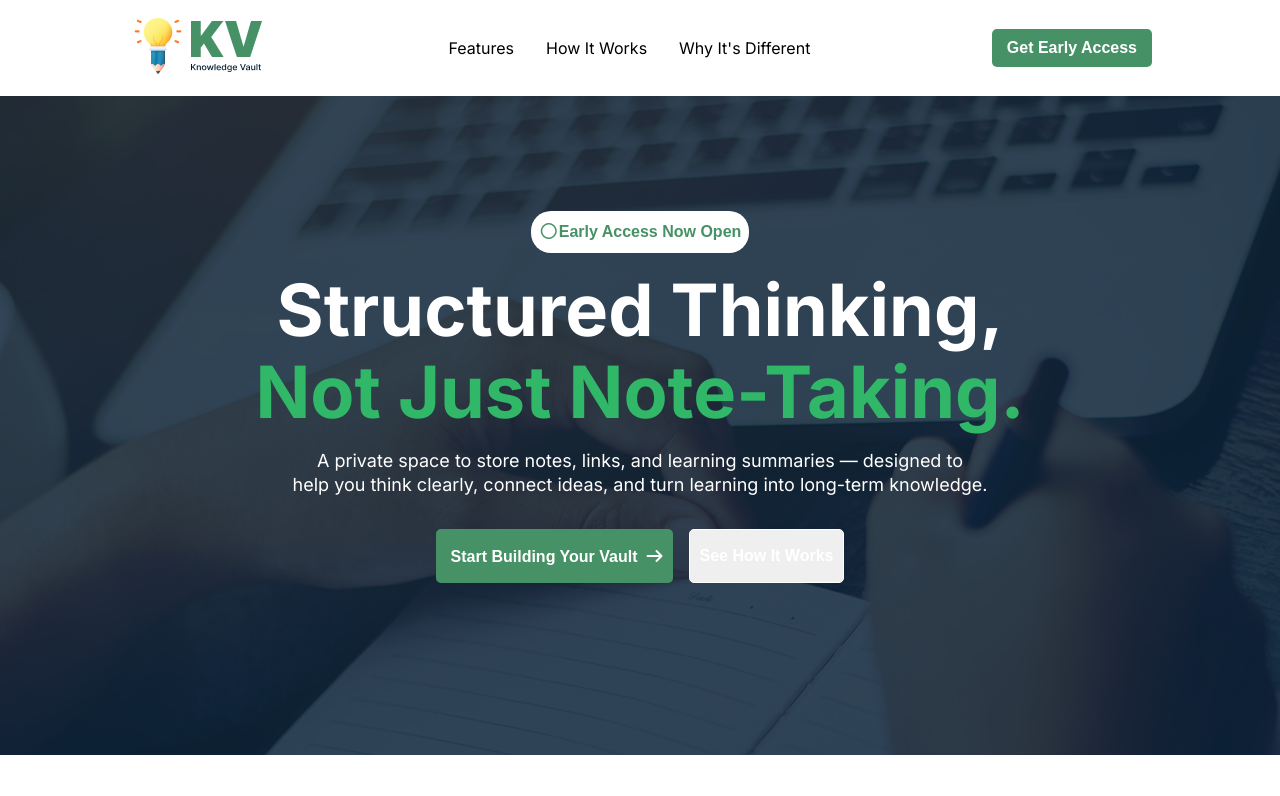
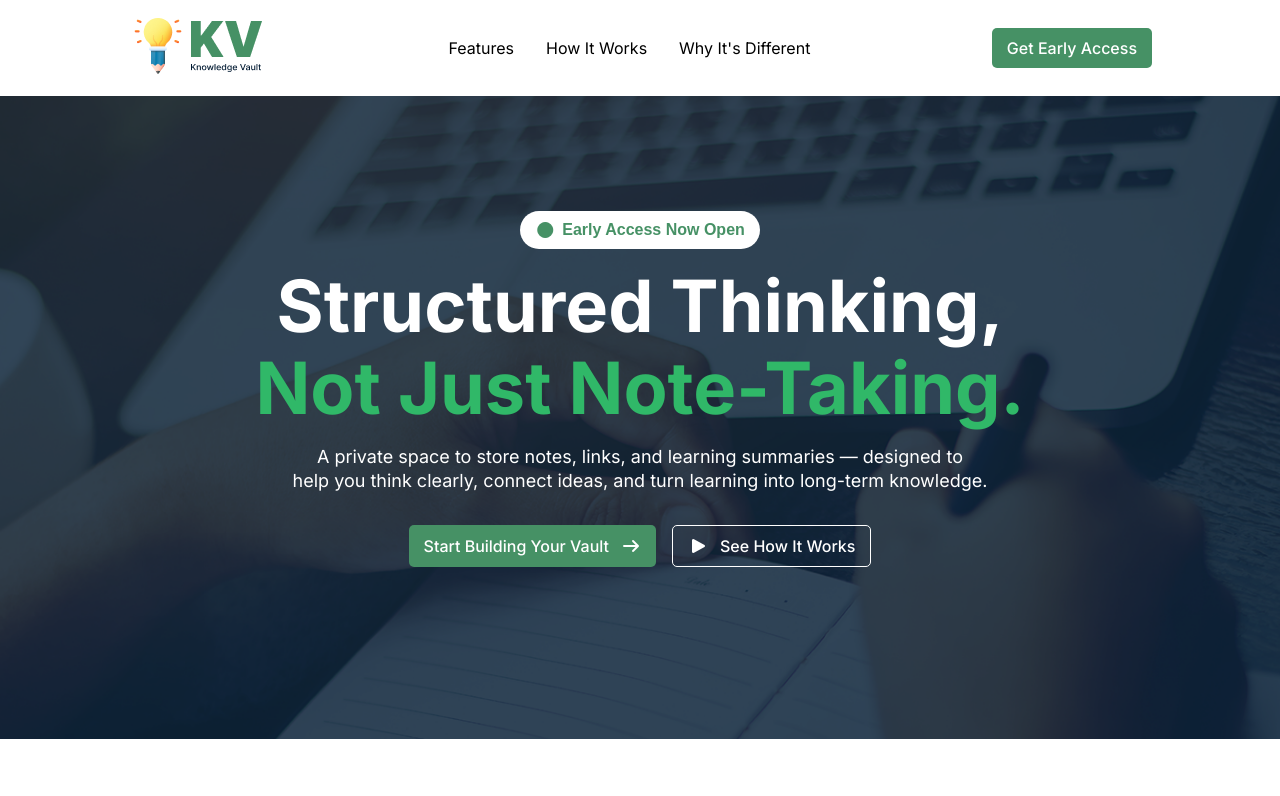
Before and after one commit to zaky76/B13-A01-Knowledge-Vault, a plain HTML site: page index.html in a window 1280 px wide. Shown: the top 796 px of the page. Drawn offline with Linux system fonts and the light colour scheme.

Commit message:
some changed like button hover, bg img resizin

```diff
--- a/index.html
+++ b/index.html
@@ -35,12 +35,12 @@
         </nav>
         <section id="hero">
             <div class="banner-container container text-center">
-                <button class="hero-top-btn"><i class="fa-regular fa-circle"></i>Early Access Now Open</button>
+                <button class="hero-top-btn"><i class="fa-solid fa-circle"></i>Early Access Now Open</button>
                 <h1>Structured Thinking,<br><span style="color: #30B868;">Not Just Note-Taking.</span></h1>
                 <p>A private space to store notes, links, and learning summaries — designed to <br>help you think clearly, connect ideas, and turn learning into long-term knowledge.</p>
                 <div class="hero-two-button">
                     <button class="btn">Start Building Your Vault<i class="fa-solid fa-arrow-right"></i></button>
-                    <button  class="see-how-btn">See How It Works</button>
+                     <button class="btn-btn"><i class="fa-solid fa-play"></i>See How It Works</button>
 
                 </div>
             </div>
--- a/style.css
+++ b/style.css
@@ -15,28 +15,29 @@ body{
     margin: 0 auto;
 }
 .btn{
+    align-items: center;
+    display: inline-flex;
+    gap: 12px;
     background-color: #469165;
+    font-family: 'Inter', sans-serif;
     border-radius: 5px;
     color: #ffffff;
     font-size: 16px;
-    font-weight: 600;
+    font-weight: 500;
     padding: 10px 15px;
     border: none;
+    transition: all 0.3s ease;
 }
 .btn:hover{
     background-color: #ffffff;
     color: #469165;
     border: 1px solid #469165;
     cursor: pointer;
+    transition: all 0.3s ease;
+    transform: translateY(-2px);
 }
 .text-center{
     text-align: center;
-}
-.secton-heading{
-    font-size: 48px;
-    font-weight: 700;
-    text-align: center;
-    margin-bottom: 16px;
 }
 /* shared style end*/
 
@@ -68,29 +69,36 @@ body{
     color: #469165;
 }
 #hero{
-    background: url(./assets/hero-bg.png);
+   background-image: url('./assets/hero-bg.png');
     background-position: center;
     background-repeat: no-repeat;
-    width: 100%;
+    background-size: cover;
+    align-items: center;
+    justify-content: center;
 }
 #hero .banner-container{
     padding: 115px 120px 172px ;
     margin: 0 auto;
 }
 .hero-top-btn{
+    display: inline-flex;
+    gap: 7px;
     font-size: 16px;
     font-weight: 600;
     background-color: #ffffff;
     color: #469165;
-    padding: 12px 8px;
+    padding: 10px 15px;
     border-radius: 20px;
     border: none;
     margin-bottom: 16px;
+    transition: all 0.3s ease;
+    align-items: center;
 }
 .hero-top-btn:hover{
     background-color: #469165;
     color: #ffffff;
     cursor: pointer;
+    transform: translateY(-2px);
 }
 #hero h1{
     font-size: 72px;
@@ -104,16 +112,27 @@ body{
     color: #FFFFFF;
     margin-bottom: 32px;
 }
-button i.fa-solid.fa-arrow-right{
-    padding: 9px;
+.btn-btn {
+  align-items: center;
+  display: inline-flex;
+  align-items: center;
+  padding: 10px 15px;
+  gap: 12px;
+  background: transparent;
+  color: #ffffff;
+  font-family: 'Inter', sans-serif;
+  font-size: 16px;
+  font-weight: 500;
+  border: 1.5px solid #ffffff;
+  border-radius: 5px;
+  cursor: pointer;
+  transition: all 0.3s ease;
 }
-.see-how-btn{
-    border-radius: 5px;
-    color: #ffffff;
-    font-size: 16px;
-    font-weight: 600;
-    padding: 10px 10px;
-    border: 1px solid #ffffff;
+
+.btn-btn:hover {
+  border-color: #469165;
+  transform: translateY(-2px);
+  color: #469165;
 }
 .hero-two-button{
     display: flex;
```
